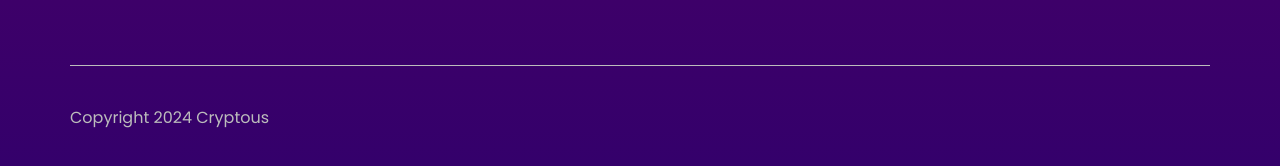
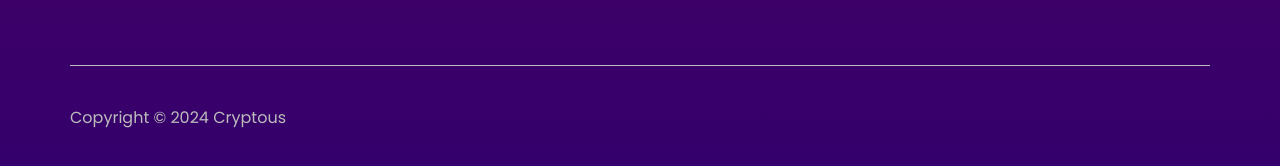
Before and after one commit to Momen-Alshouha/cryptous, an Angular app: page / in a window 1280 px wide. Shown: the part 798-964 px from the top of the page. Built offline with nearby package versions, Linux system fonts and the light colour scheme.

Commit message:
edit footer

```diff
--- a/src/app/shared/components/footer/footer.component.html
+++ b/src/app/shared/components/footer/footer.component.html
@@ -37,6 +37,6 @@
     </ul>
 </div>
 <div class="container p-0 d-flex">
-    <span class="copyright">Copyright {{year}} Cryptous</span>
+    <span class="copyright">Copyright &copy; {{year}} Cryptous</span>
 </div>
 </footer>
```
